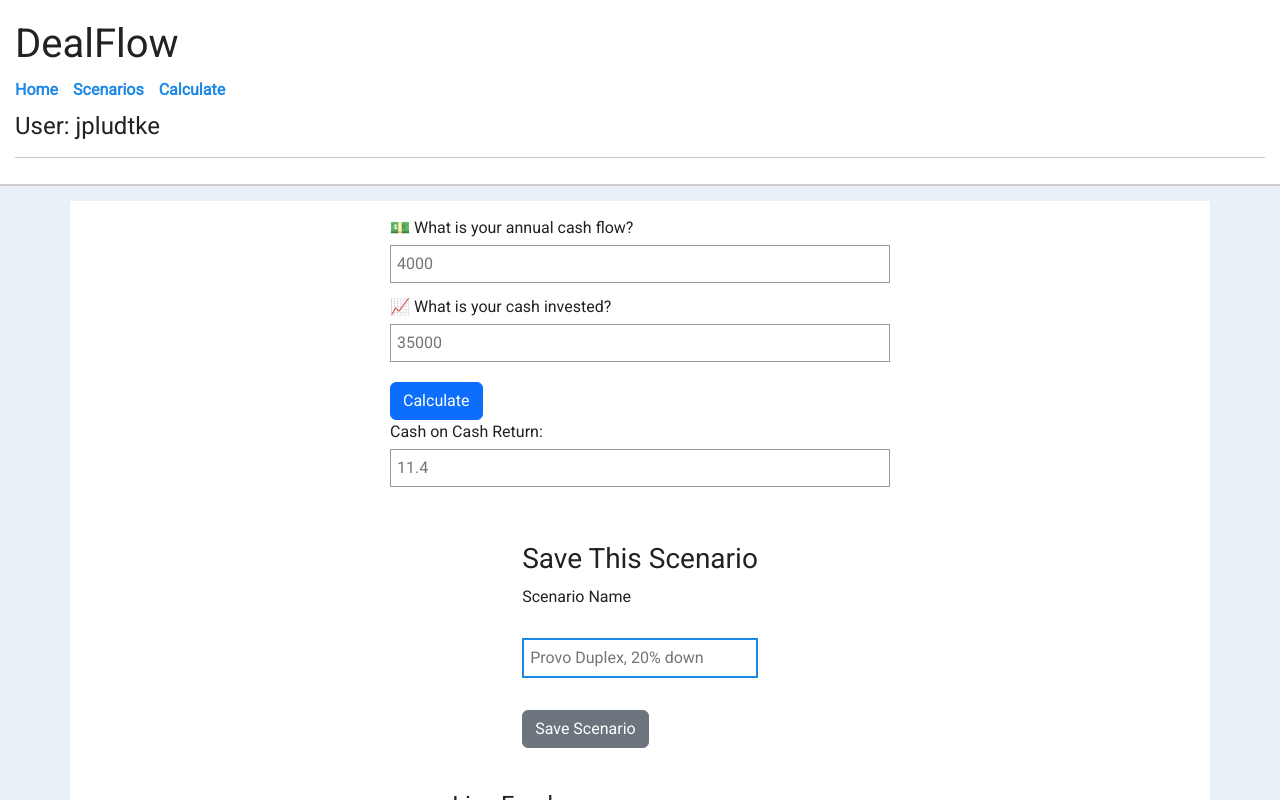
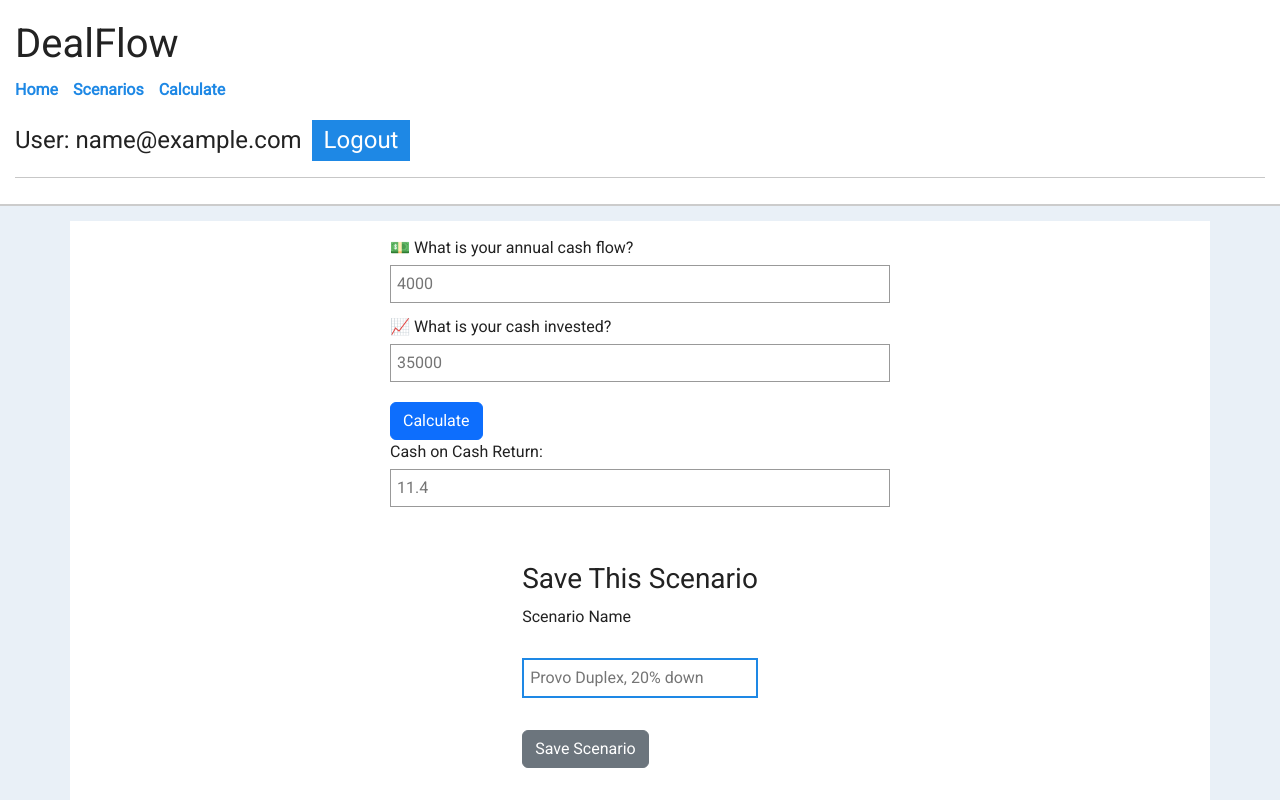
Before and after one commit to Jaxon-Ludtke/startup, a React (Vite) app: page / in a window 1280 px wide. Both pictures are taken after typing "name@example.com", "Sample123" into the empty fields and a click on the button "Login". Shown: the top 800 px of the page. Built offline with nearby package versions, Linux system fonts and the light colour scheme.

Commit message:
Fixed indentation on calculate.jsx and scenarios.jsx for react components, as well as stripped hardcoded 'user: jpludtke' and added react copmonent to display the user and added logout functionality

```diff
--- a/src/calculate/calculate.jsx
+++ b/src/calculate/calculate.jsx
@@ -4,9 +4,9 @@ import { clearUser, getUser } from "../auth";
 
 export default function Calculate() {
   const navigate = useNavigate();
-const user = getUser();
+  const user = getUser();
 
-function logout() {
+  function logout() {
   clearUser();
   navigate("/");
 }
@@ -24,7 +24,12 @@ function logout() {
         </nav>
 
         <h4>
-          User: <span className="username">jpludtke</span>
+        User: <span className="username">{user ? user.email : "Not logged in"}</span>
+        {user && (
+        <button onClick={logout} style={{ marginLeft: "10px" }}>
+        Logout
+        </button>
+        )}
         </h4>
         <hr />
       </header>
--- a/src/scenarios/scenarios.jsx
+++ b/src/scenarios/scenarios.jsx
@@ -5,9 +5,9 @@ import { clearUser, getUser } from "../auth";
 export default function Scenarios() {
 
   const navigate = useNavigate();
-const user = getUser();
+  const user = getUser();
 
-function logout() {
+  function logout() {
   clearUser();
   navigate("/");
 }
```
